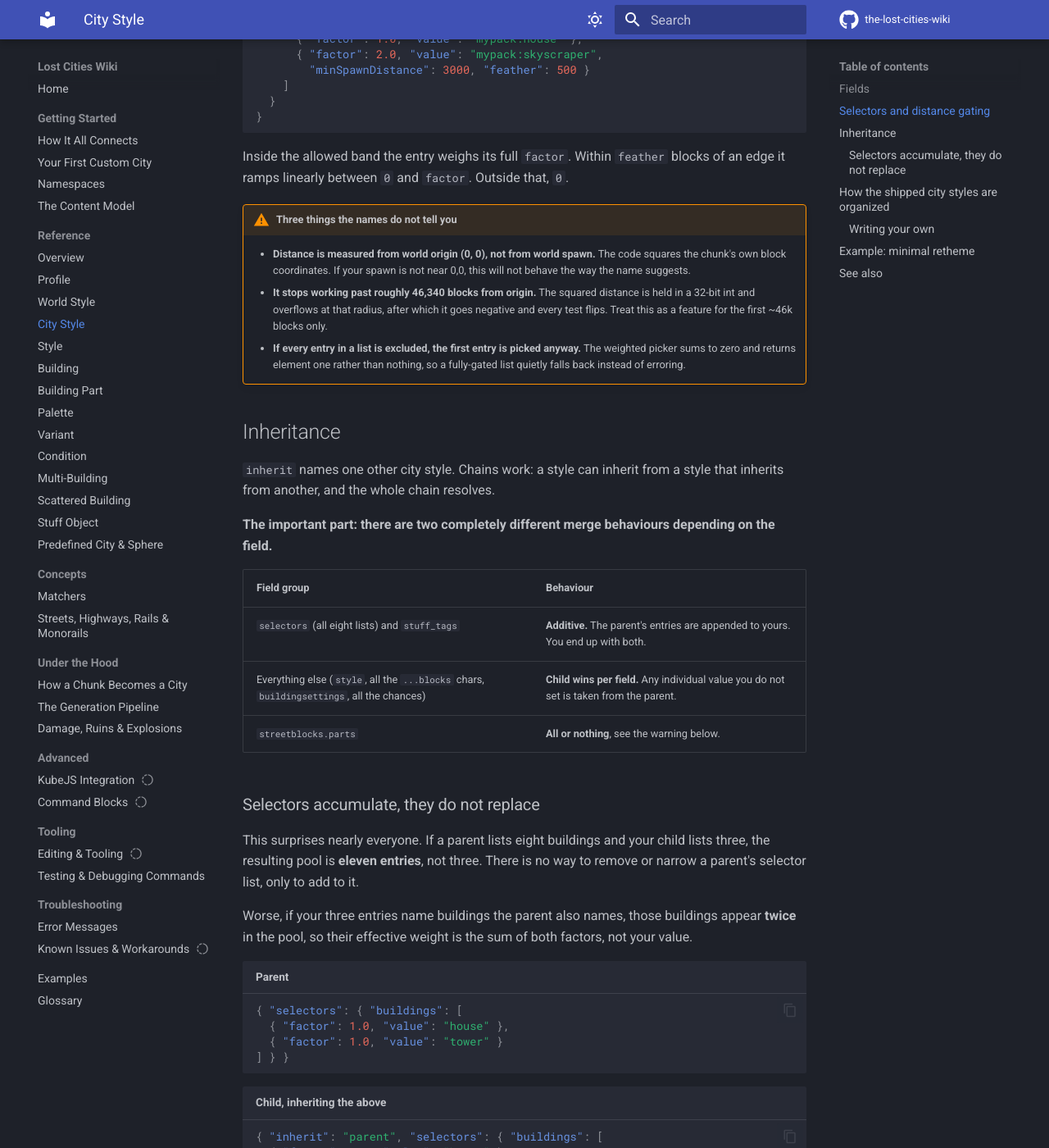
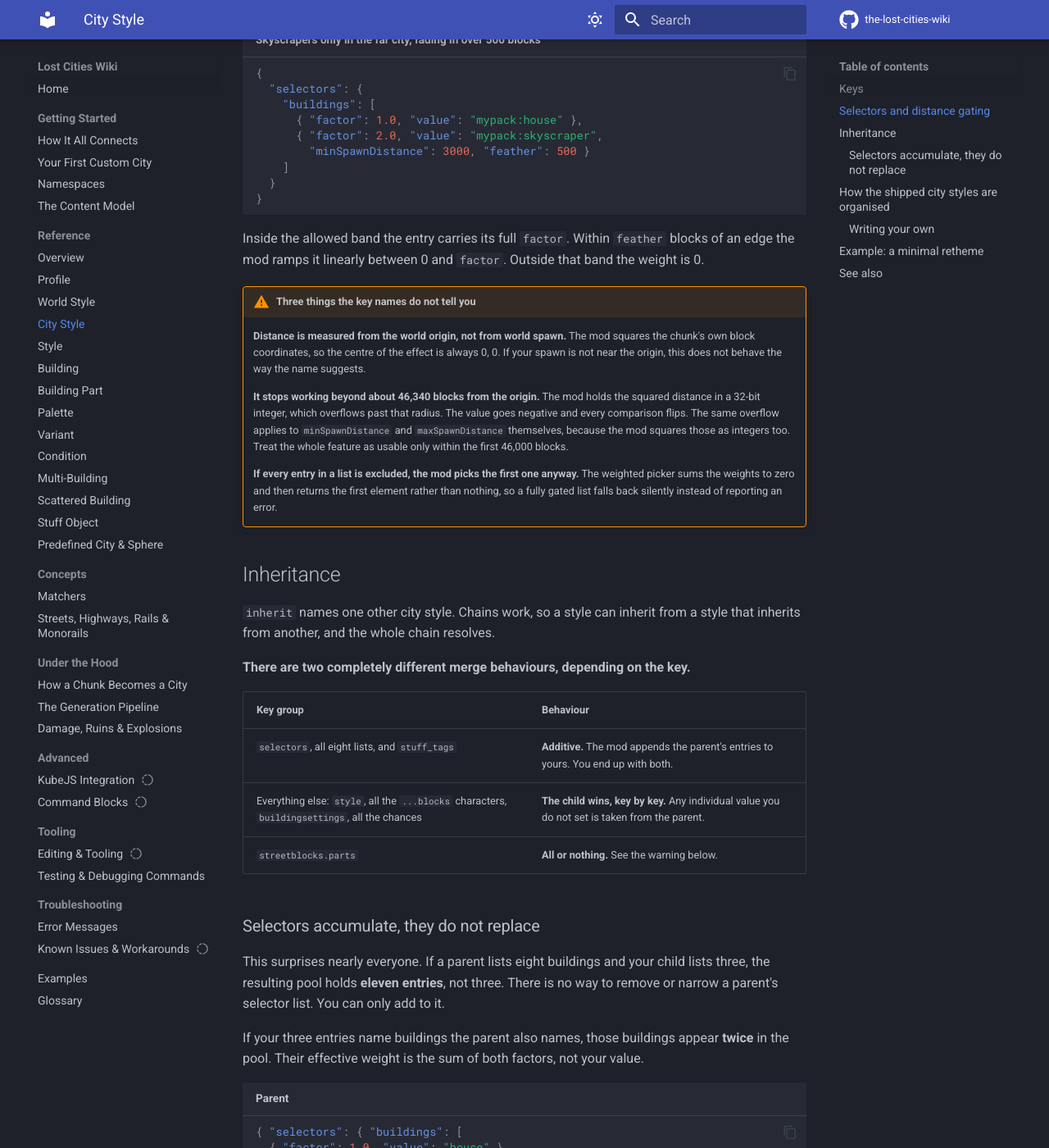
Before and after one commit to RinkyDinkyNooble/the-lost-cities-wiki, an MkDocs documentation site: the page built from docs/reference/citystyle.md, in a window 1280 px wide and 1400 px high, scrolled down 2526 px. Shown: the whole window at 82% size. Built offline with MkDocs 1.6.1 and Material for MkDocs 9.7.7, drawn with Linux system fonts in a browser that asks for light colours; comment, search, counter and statistics services are not loaded; some of the changed text lies outside the part shown.

Commit message:
Fix two self-contradictions in citystyle.md
The page said five keys use a ...blocks suffix and then listed six.

More seriously, the "Writing your own" table told readers to override
citystyle_config to "change street width globally", two sections after
establishing that streetblocks.width has no generation consumer at all.
Anyone following the table would have edited a file that cannot do
anything. The row now describes the pattern and says plainly that the
key it holds is inert.

Verified while editing, all correct as written: selectors really are
additive (addAll), streetblocks.parts really is all-or-nothing (the
inherit test is an identity check against StreetParts.DEFAULT, so any
child parts block blocks inheritance), distance gating really is
measured from the world origin via (chunkX << 4) squared, the 32-bit
overflow really does land near 46,340 blocks, and a fully gated list
really does fall back to the first entry because the zero total weight
makes the first subtraction satisfy r <= 0.

Added that minSpawnDistance and maxSpawnDistance are squared as ints
too, so the same overflow applies to the bounds themselves.

Shipped content re-checked: citystyle_common inherits citystyle_config
and carries 8 buildings, and citystyle_border's buildingsettings are
exactly maxfloors 1, maxcellars 1, buildingchance 0.2.

Co-Authored-By: Claude Opus 5 <noreply@anthropic.com>

````diff
--- a/docs/reference/citystyle.md
+++ b/docs/reference/citystyle.md
@@ -1,48 +1,54 @@
 # City Style Reference
 
 !!! tip "TL;DR"
-    `citystyles/<name>.json`. A "theme": picks a [Style](style.md), sets building/street/park/rail behavior, and can inherit from another city style. **Inheritance behaves differently for selectors than for everything else**, see [Inheritance](#inheritance).
+    `citystyles/<name>.json` is the theme layer. It picks a [Style](style.md), sets building, street, park and rail behaviour, and can inherit from another city style. **Inheritance behaves differently for selectors than for everything else.** See [Inheritance](#inheritance).
 
-## Fields
+## Keys
 
 | Key | Required | Meaning |
 |---|---|---|
-| `inherit` | no | Name of another city style to build on. See [Inheritance](#inheritance). |
-| `style` | no | Name of a [Style](style.md) (palette combinator). This is what decides how the city *looks*. |
-| `stuff_tags` | no | List of tags controlling which [Stuff Objects](stuff.md) can appear. Note the underscore, `"all"` is always included automatically. |
-| `explosionchance` | no | Float, **0 – 1**. Overrides the [Profile](profile.md)'s `explosionChance`. |
-| `generalblocks` | no | Palette characters for `ironbars`, `glowstone`, `leaves`, `rubbledirt`. Used by the damage and ruin passes. |
-| `buildingsettings` | no | `minfloors`/`maxfloors` (**0 – 60**), `mincellars`/`maxcellars` (**0 – 20**), `buildingchance` (**0 – 1**). Overrides the matching [Profile](profile.md) fields, and is in turn narrowed by each [Building](building.md)'s own bounds. |
-| `corridorblocks` | no | `corridorchance` (**0 – 1**), plus `roof`/`glass` chars. |
-| `parkblocks` | no | `parkchance` (**0 – 1**), `parkstreetthreshold` (**0 – 8**, it is a count of surrounding street chunks), `avoidfoliage`, `parkborder`, `parkelevation`, plus `elevation`/`grass` chars. |
-| `railblocks` | no | `railmain` char. |
-| `sphereblocks` | no | `inner`/`border`/`glass` chars for city spheres. |
-| `streetblocks` | no | `fountainchance` and `frontchance` (**0 – 1**), `width` (see the note below), `street`/`streetbase`/`streetvariant`/`border`/`wall` chars, plus a nested `parts` block for [street part-name overrides](../concepts/infrastructure-parts.md). |
-| `selectors` | no | Eight weighted lists: `buildings`, `bridges`, `parks`, `fountains`, `stairs`, `fronts`, `raildungeons`, `multibuildings`. See [Selectors](#selectors-and-distance-gating). |
+| `inherit` | no | The name of another city style to build on. See [Inheritance](#inheritance). |
+| `style` | no | The name of a [Style](style.md), which is the palette combinator. This decides how the city looks. |
+| `stuff_tags` | no | A list of tags controlling which [Stuff Objects](stuff.md) can appear. Note the underscore. The tag `"all"` is always included. |
+| `explosionchance` | no | Float, 0 to 1. Overrides the [Profile](profile.md)'s `explosionChance`. |
+| `generalblocks` | no | Palette characters for `ironbars`, `glowstone`, `leaves` and `rubbledirt`. The damage and ruin passes use them. |
+| `buildingsettings` | no | `minfloors`, `maxfloors`, `mincellars`, `maxcellars` and `buildingchance`. Overrides the matching [Profile](profile.md) values, and is in turn narrowed by each [Building](building.md)'s own bounds. |
+| `corridorblocks` | no | `corridorchance`, plus the `roof` and `glass` characters. |
+| `parkblocks` | no | `parkchance`, `parkstreetthreshold` (a count of surrounding street chunks, 0 to 8), `avoidfoliage`, `parkborder`, `parkelevation`, plus the `elevation` and `grass` characters. |
+| `railblocks` | no | The `railmain` character. |
+| `sphereblocks` | no | The `inner`, `border` and `glass` characters for city spheres. |
+| `streetblocks` | no | `fountainchance` and `frontchance`, `width` (see the warning below), the `street`, `streetbase`, `streetvariant`, `border` and `wall` characters, plus a nested `parts` block for [street part-name overrides](../concepts/infrastructure-parts.md). |
+| `selectors` | no | Eight weighted lists: `buildings`, `bridges`, `parks`, `fountains`, `stairs`, `fronts`, `raildungeons` and `multibuildings`. See [Selectors](#selectors-and-distance-gating). |
 
-!!! warning "None of these ranges are enforced"
-    Same as the [Profile](profile.md), nothing validates an asset JSON number. A `buildingchance` of `4.0` loads fine and just means "always." The ranges above are the windows the mod is built around, not checks it performs.
+!!! warning "None of these numbers are validated"
+    Nothing validates a number in an asset JSON, exactly as in the [Profile](profile.md). A `buildingchance` of `4.0` loads and simply means always. The ranges this page mentions are the windows the mod is built around, not checks it performs.
 
-!!! warning "`streetblocks.width` has no effect in 7.4.12"
-    The field parses, inherits, and is readable by companion mods through the API, but **nothing in the generation code reads it**. Street width is not configurable in this version. It is mentioned here only because the shipped `citystyle_config` sets it, which makes it look load-bearing.
+!!! warning "`streetblocks.width` does nothing in 7.4.12"
+    The key parses, inherits, and is readable by a companion mod through `ILostCityCityStyle.getStreetWidth()`. **No generation code reads it.** Street width is not configurable in this version.
+
+    It is documented here only because the shipped `citystyle_config` sets it to 8, which makes it look load-bearing. It is not.
 
 !!! warning "The naming is not consistent"
-    Five of these use a `...blocks` suffix (`generalblocks`, `corridorblocks`, `parkblocks`, `railblocks`, `sphereblocks`, `streetblocks`), one uses `...settings` (`buildingsettings`). Not a typo on this page, that is genuinely how the mod names them. Copy exact key names, do not guess by pattern.
+    Six of these keys use a `...blocks` suffix: `generalblocks`, `corridorblocks`, `parkblocks`, `railblocks`, `sphereblocks` and `streetblocks`. One uses a `...settings` suffix: `buildingsettings`. That is genuinely how the mod names them. Copy the exact key. Do not guess from the pattern.
 
-!!! note "railmain resolves once per chunk, not once per block"
-    If `railmain` points at a weighted [Palette](palette.md) entry (`variant` or `blocks`) rather than a fixed `block`, the mod picks one random result and reuses it for the entire rail-bed strip in that chunk, it does not re-roll per block. On a long straight railway spanning many chunks, this shows up as solid-colored 16-block strips rather than block-by-block noise, since each chunk gets its own independent roll. The mod's own default city style points `railmain` at the `stonebrick` variant (mostly plain stone bricks, small chance of cracked or mossy), so most chunks look identical and occasionally a whole chunk-length strip stands out. This is how the resolution works, not something to work around unless you want every rail chunk to look uniform (use a fixed `block` instead of a weighted one).
+!!! note "`railmain` resolves once per chunk, not once per block"
+    If `railmain` points at a weighted [Palette](palette.md) entry, that is a `variant` or a `blocks` list rather than a fixed `block`, the mod picks one result and reuses it for the whole rail-bed strip in that chunk. It does not re-roll per block.
+
+    On a long straight railway this appears as solid-coloured strips 16 blocks long, because each chunk gets its own independent roll. The mod's own default city style points `railmain` at the `stonebrick` variant, which is mostly plain stone bricks with a small chance of cracked or mossy, so most chunks look identical and occasionally a whole chunk-length strip stands out.
+
+    This is how the resolution works, not a fault. If you want every rail chunk to look uniform, use a fixed `block` instead of a weighted one.
 
 ## Selectors and distance gating
 
-All eight selector lists take the same entry shape. Two fields are the common case, three more exist and are almost unknown:
+All eight selector lists take the same entry shape. Two keys are the common case. Three more exist and are almost unknown.
 
 | Key | Required | Limits | Meaning |
 |---|---|---|---|
-| `factor` | **yes** | float, > 0 | Relative weight. |
-| `value` | **yes** | | Name of the building, park, bridge, and so on. |
-| `minSpawnDistance` | no | ≥ 0, blocks | Weight is `0` closer to the origin than this. Default `0`. |
-| `maxSpawnDistance` | no | ≥ 0, blocks | Weight is `0` further out than this. Default: unlimited. |
-| `feather` | no | ≥ 0, blocks | Width of a fade band on both edges. `0` (the default) means a hard cutoff. |
+| `factor` | **yes** | float above 0 | The relative weight. |
+| `value` | **yes** | | The name of the building, park, bridge and so on. |
+| `minSpawnDistance` | no | blocks, 0 or more | The weight is 0 closer to the origin than this. Defaults to `0`. |
+| `maxSpawnDistance` | no | blocks, 0 or more | The weight is 0 further out than this. Defaults to unlimited. |
+| `feather` | no | blocks, 0 or more | The width of a fade band on both edges. `0`, the default, means a hard cutoff. |
 
 Note the **camelCase** on those three, unlike nearly every other key in the mod.
 
@@ -58,30 +64,32 @@ Note the **camelCase** on those three, unlike nearly every other key in the mod.
 }
 ```
 
-Inside the allowed band the entry weighs its full `factor`. Within `feather` blocks of an edge it ramps linearly between `0` and `factor`. Outside that, `0`.
+Inside the allowed band the entry carries its full `factor`. Within `feather` blocks of an edge the mod ramps it linearly between 0 and `factor`. Outside that band the weight is 0.
 
-!!! warning "Three things the names do not tell you"
-    - **Distance is measured from world origin (0, 0), not from world spawn.** The code squares the chunk's own block coordinates. If your spawn is not near 0,0, this will not behave the way the name suggests.
-    - **It stops working past roughly 46,340 blocks from origin.** The squared distance is held in a 32-bit int and overflows at that radius, after which it goes negative and every test flips. Treat this as a feature for the first ~46k blocks only.
-    - **If every entry in a list is excluded, the first entry is picked anyway.** The weighted picker sums to zero and returns element one rather than nothing, so a fully-gated list quietly falls back instead of erroring.
+!!! warning "Three things the key names do not tell you"
+    **Distance is measured from the world origin, not from world spawn.** The mod squares the chunk's own block coordinates, so the centre of the effect is always 0, 0. If your spawn is not near the origin, this does not behave the way the name suggests.
+
+    **It stops working beyond about 46,340 blocks from the origin.** The mod holds the squared distance in a 32-bit integer, which overflows past that radius. The value goes negative and every comparison flips. The same overflow applies to `minSpawnDistance` and `maxSpawnDistance` themselves, because the mod squares those as integers too. Treat the whole feature as usable only within the first 46,000 blocks.
+
+    **If every entry in a list is excluded, the mod picks the first one anyway.** The weighted picker sums the weights to zero and then returns the first element rather than nothing, so a fully gated list falls back silently instead of reporting an error.
 
 ## Inheritance
 
-`inherit` names one other city style. Chains work: a style can inherit from a style that inherits from another, and the whole chain resolves.
+`inherit` names one other city style. Chains work, so a style can inherit from a style that inherits from another, and the whole chain resolves.
 
-**The important part: there are two completely different merge behaviours depending on the field.**
+**There are two completely different merge behaviours, depending on the key.**
 
-| Field group | Behaviour |
+| Key group | Behaviour |
 |---|---|
-| `selectors` (all eight lists) and `stuff_tags` | **Additive.** The parent's entries are appended to yours. You end up with both. |
-| Everything else (`style`, all the `...blocks` chars, `buildingsettings`, all the chances) | **Child wins per field.** Any individual value you do not set is taken from the parent. |
-| `streetblocks.parts` | **All or nothing**, see the warning below. |
+| `selectors`, all eight lists, and `stuff_tags` | **Additive.** The mod appends the parent's entries to yours. You end up with both. |
+| Everything else: `style`, all the `...blocks` characters, `buildingsettings`, all the chances | **The child wins, key by key.** Any individual value you do not set is taken from the parent. |
+| `streetblocks.parts` | **All or nothing.** See the warning below. |
 
 ### Selectors accumulate, they do not replace
 
-This surprises nearly everyone. If a parent lists eight buildings and your child lists three, the resulting pool is **eleven entries**, not three. There is no way to remove or narrow a parent's selector list, only to add to it.
+This surprises nearly everyone. If a parent lists eight buildings and your child lists three, the resulting pool holds **eleven entries**, not three. There is no way to remove or narrow a parent's selector list. You can only add to it.
 
-Worse, if your three entries name buildings the parent also names, those buildings appear **twice** in the pool, so their effective weight is the sum of both factors, not your value.
+If your three entries name buildings the parent also names, those buildings appear **twice** in the pool. Their effective weight is the sum of both factors, not your value.
 
 ```json title="Parent"
 { "selectors": { "buildings": [
@@ -94,27 +102,30 @@ Worse, if your three entries name buildings the parent also names, those buildin
   { "factor": 5.0, "value": "house" }
 ] } }
 ```
-The child's pool is `house` at 5.0, `house` at 1.0, and `tower` at 1.0. `house` is effectively weight 6.0 against `tower`'s 1.0, not 5-to-1.
 
-**If you need a genuinely different building list, do not inherit from a style that has one.** Inherit from a minimal base (or nothing) and declare the full list yourself.
+The child's pool is `house` at 5.0, `house` at 1.0, and `tower` at 1.0. So `house` carries an effective weight of 6.0 against `tower`'s 1.0, not 5 to 1.
 
-!!! warning "`streetblocks.parts` is the exception: it is all-or-nothing"
-    Every other nested field merges key by key, so setting `streetblocks.border` alone keeps the parent's `streetblocks.wall`. **`streetblocks.parts` does not work that way.** Writing any `parts` block at all, even one with a single key, discards the parent's entire `parts` block. Keys you did not restate fall back to the mod's hardcoded defaults, not the parent's values. Restate every key you want to keep.
+**If you need a genuinely different building list, do not inherit from a style that has one.** Inherit from a minimal base, or from nothing, and declare the full list yourself.
 
-## How the shipped city styles are organized
+!!! warning "`streetblocks.parts` is the exception, and it is all or nothing"
+    Every other nested key merges key by key, so setting `streetblocks.border` alone keeps the parent's `streetblocks.wall`.
 
-The five city styles the mod ships are worth reading before writing your own, because the layering is deliberate:
+    **`streetblocks.parts` does not work that way.** Writing any `parts` block at all, even one holding a single key, discards the parent's entire `parts` block. Every key you did not restate falls back to the mod's built-in default, not to the parent's value. Restate every key you want to keep.
+
+## How the shipped city styles are organised
+
+The five city styles the mod ships are worth reading before you write your own, because the layering is deliberate.
 
 ```
-citystyle_config          ← only { "streetblocks": { "width": 8 } }
-      ↑
-citystyle_common          ← all block characters, all eight selectors, stuff_tags
-      ↑           ↑              ↑
+citystyle_config          only { "streetblocks": { "width": 8 } }
+      ^
+citystyle_common          all block characters, all eight selectors, stuff_tags
+      ^           ^              ^
 citystyle_    citystyle_    citystyle_border
-standard      desert        (adds buildingsettings + its own selectors)
+standard      desert        (adds buildingsettings and its own selectors)
 ```
 
-And the two most-used ones are two lines each:
+The two most used styles are two lines each.
 
 ```json title="citystyle_standard.json, in full"
 {
@@ -129,28 +140,34 @@ And the two most-used ones are two lines each:
 }
 ```
 
-Three things worth taking from this:
+Three things are worth taking from this.
 
-**1. A "desert city" is not made of different buildings.** `citystyle_standard` and `citystyle_desert` differ by exactly one field: which [Style](style.md) they point at. Same buildings, same street rules, same selectors, different palettes. The visual identity of a city comes from the palette layer, not from authoring a separate set of buildings. If you want a themed city, your first move should be a new Style plus palettes, not new buildings.
+**1. A desert city is not made of different buildings.** `citystyle_standard` and `citystyle_desert` differ by exactly one key: which [Style](style.md) they point at. Same buildings, same street rules, same selectors, different palettes.
 
-**2. `citystyle_config` exists to be overridden.** It sits at the bottom of the chain and contains one setting, so a modpack can replace one tiny file (via the [`lostcities` namespace](../getting-started/namespaces.md)) and have it apply to every city style, without copying anything else. The *pattern* is worth stealing: put the knobs you expect people to tweak in their own small file at the base of the chain. The specific setting it holds, `streetblocks.width`, happens to do nothing in 7.4.12 (see the warning above), so do not read the file as proof that street width is adjustable.
+A city's visual identity comes from the palette layer, not from authoring a separate set of buildings. If you want a themed city, write a new Style and new palettes first, not new buildings.
 
-**3. `citystyle_border` is what city edges use.** It inherits `citystyle_common` but adds `buildingsettings` with `maxfloors: 1`, `maxcellars: 1`, `buildingchance: 0.2`, low, sparse buildings. This is the style paired with the [`cityStyleThreshold`/`cityStyleAlternative`](profile.md#cities) profile fields to fade a dense downtown out into low outskirts. If you want that effect, this is the working example to copy.
+**2. `citystyle_config` exists to be overridden.** It sits at the bottom of the chain and holds one setting, so a modpack can replace one small file through the [`lostcities` namespace](../getting-started/namespaces.md) and have it apply to every city style, without copying anything else.
 
-Note that `citystyle_border` also restates all the block characters it would have inherited anyway. That is harmless duplication, not something you need to imitate.
+The pattern is worth copying: put the settings you expect people to change in their own small file at the base of the chain. The particular setting this file holds, `streetblocks.width`, does nothing in 7.4.12, so do not read the file as evidence that street width is adjustable.
+
+**3. `citystyle_border` is what city edges use.** It inherits `citystyle_common` and adds `buildingsettings` with `maxfloors: 1`, `maxcellars: 1` and `buildingchance: 0.2`, which gives low, sparse buildings.
+
+This is the style to pair with the [`cityStyleThreshold` and `cityStyleAlternative`](profile.md#cities) profile keys to fade a dense downtown out into low outskirts. If you want that effect, copy this working example.
+
+`citystyle_border` also restates all the block characters it would have inherited anyway. That is harmless duplication. You do not need to imitate it.
 
 ### Writing your own
 
-The practical decision is what to inherit from:
+The practical decision is what to inherit from.
 
 | Goal | Approach |
 |---|---|
-| Retheme an existing city (different materials, same content) | `inherit: "citystyle_common"`, set `style` to your own [Style](style.md). Two lines, exactly like `citystyle_desert`. |
-| Add a few buildings on top of the defaults | `inherit: "citystyle_common"` and list only your additions in `selectors.buildings`, they get appended to the built-in ones. |
-| Use *only* your own buildings | **Do not inherit from `citystyle_common`.** Its selectors would be merged in and you'd keep getting vanilla buildings. Declare everything yourself. |
-| Change only street width globally | Override `citystyle_config` in the `lostcities` namespace. |
+| Retheme an existing city, with different materials and the same content | Set `inherit: "citystyle_common"` and point `style` at your own [Style](style.md). Two lines, exactly like `citystyle_desert`. |
+| Add a few buildings on top of the defaults | Set `inherit: "citystyle_common"` and list only your additions in `selectors.buildings`. The mod appends them to the built-in ones. |
+| Use only your own buildings | **Do not inherit from `citystyle_common`.** Its selectors would be merged in and you would keep getting the built-in buildings. Declare everything yourself. |
+| Apply one setting across every city style | Override `citystyle_config` in the `lostcities` namespace. Note that the only key it currently holds, `width`, has no effect, so this is a pattern to copy rather than a working knob. |
 
-## Example: minimal retheme
+## Example: a minimal retheme
 
 ```json title="citystyle_wasteland.json"
 {
@@ -162,13 +179,13 @@ The practical decision is what to inherit from:
 }
 ```
 
-Everything comes from `citystyle_common` except the palette Style and the building density. Note `buildingsettings` merges per field here, so setting only `buildingchance` leaves the parent's floor and cellar bounds intact.
+Everything comes from `citystyle_common` except the Style and the building density. `buildingsettings` merges key by key here, so setting only `buildingchance` leaves the parent's floor and cellar bounds intact.
 
 ## See also
 
 - [Style Reference](style.md) for the palette layer that gives a city style its look
-- [Profile Reference](profile.md) for what these fields override
+- [Profile Reference](profile.md) for the values these keys override
 - [Building Reference](building.md) for the bounds that narrow `buildingsettings` further
-- [Streets, Highways, Rails & Monorails](../concepts/infrastructure-parts.md) for `streetblocks.parts`
+- [Streets, Highways, Rails and Monorails](../concepts/infrastructure-parts.md) for `streetblocks.parts`
 - [Stuff Object Reference](stuff.md) for `stuff_tags`
 - [Glossary](../glossary.md)
````
